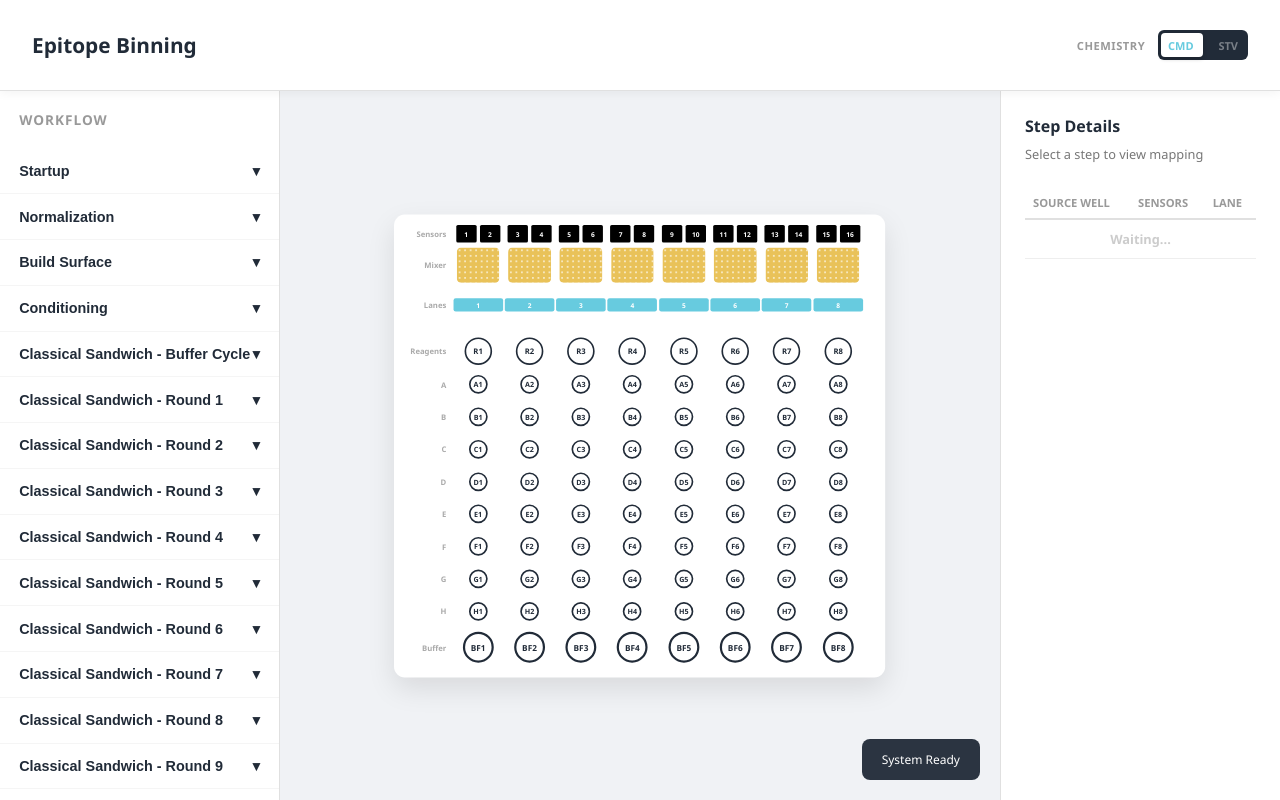
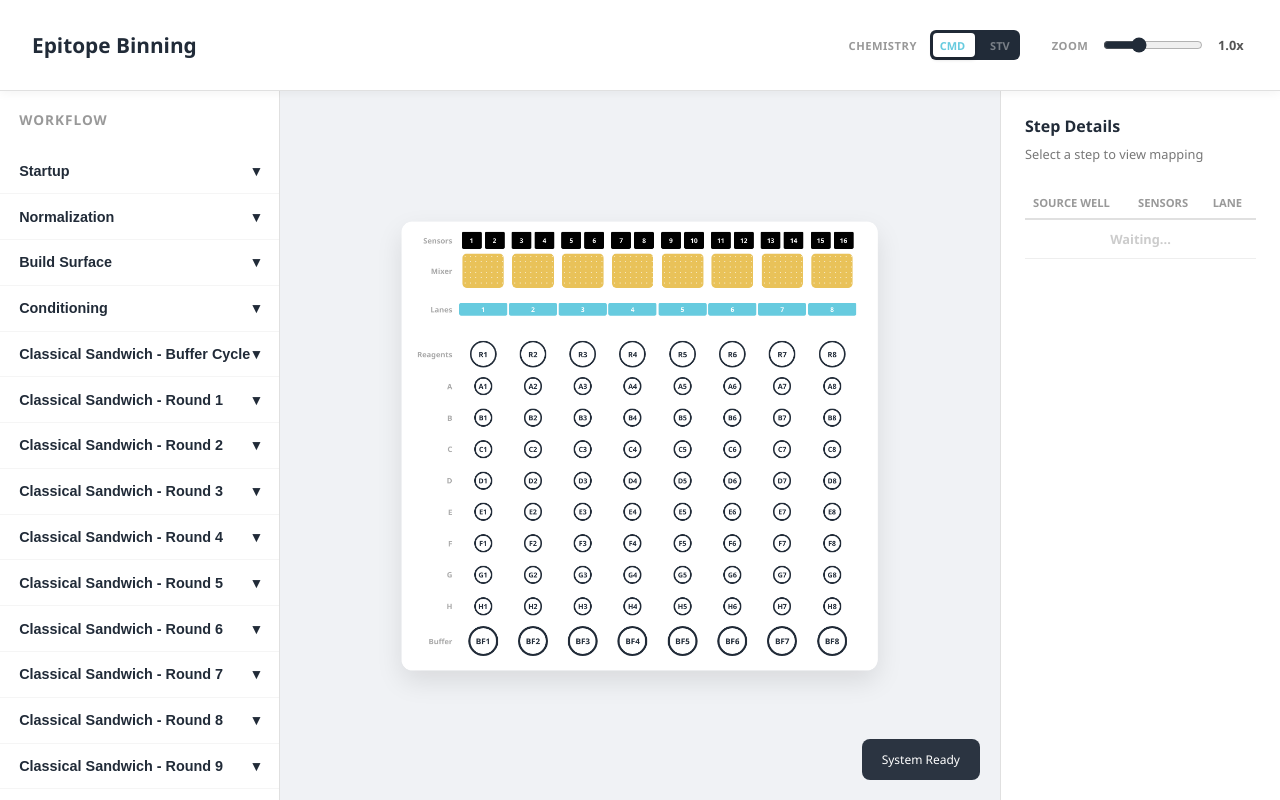
Before and after one commit to nicoya-support/Epitope-Binning-Fluidics, a plain HTML site: page index.html in a window 1280 px wide. Drawn offline with Linux system fonts and the light colour scheme.

Commit message:
Update index.html
Added Zoom and Pan

```diff
--- a/index.html
+++ b/index.html
@@ -3,7 +3,7 @@
 <head>
     <meta charset="UTF-8">
     <meta name="viewport" content="width=device-width, initial-scale=1.0">
-    <title>Epitope Binning - Aux Buffer</title>
+    <title>Epitope Binning - Zoom & Pan</title>
     <style>
         /* --- BRAND PALETTE --- */
         :root {
@@ -102,11 +102,27 @@
         /* --- SCALABLE CANVAS --- */
         main {
             grid-area: main; background-color: #F0F2F5; position: relative;
-            overflow: hidden; display: flex; justify-content: center; align-items: center;
+            overflow: hidden; /* We handle drag ourselves, so hide scrollbars */
+            display: flex; justify-content: center; align-items: center;
+            cursor: grab; /* Default state for pan */
         }
 
-        #scaler { transform-origin: center center; width: 1280px; height: 800px; display: flex; justify-content: center; align-items: center; }
-        .chip-card { background: white; width: 100%; height: 100%; border-radius: 20px; box-shadow: 0 20px 50px rgba(0,0,0,0.1); padding: 20px 40px; position: relative; display: flex; flex-direction: column; }
+        main:active { cursor: grabbing; }
+
+        #scaler {
+            transform-origin: center center;
+            width: 1280px; height: 800px;
+            display: flex; justify-content: center; align-items: center;
+            /* Transition only on scale, not on translate (drag needs to be instant) */
+            transition: transform 0.1s ease-out;
+            will-change: transform;
+        }
+
+        .chip-card {
+            background: white; width: 100%; height: 100%;
+            border-radius: 20px; box-shadow: 0 20px 50px rgba(0,0,0,0.1);
+            padding: 20px 40px; position: relative; display: flex; flex-direction: column;
+        }
 
         .chip-grid {
             display: grid; flex: 1;
@@ -139,6 +155,9 @@
 
         .row-label { font-size: 14px; font-weight: 700; color: #aaa; display: flex; align-items: center; justify-content: flex-end; padding-right: 10px;}
         .cell { position: relative; display: flex; justify-content: center; align-items: center; }
+
+        /* Zoom Slider Styling */
+        #zoomRange { accent-color: var(--nicoya-dark-blue); width: 100px; cursor: pointer; }
 
         /* --- COMPONENT STYLES --- */
         .mixer {
@@ -198,6 +217,12 @@
                     </span>
                 </label>
             </div>
+
+            <div class="config-group">
+                <span class="config-label">Zoom</span>
+                <input type="range" id="zoomRange" min="0.5" max="2.0" step="0.1" value="1.0" oninput="updateZoom(this.value)">
+                <span id="zoomVal" style="font-weight:700; font-size:0.8rem; color:#555; width:30px;">1.0x</span>
+            </div>
         </div>
     </header>
 
@@ -234,6 +259,12 @@
     <script>
         // --- 1. CONFIG & COLORS ---
         let appMode = 'CMD';
+        let zoomFactor = 1.0;
+        let panX = 0;
+        let panY = 0;
+        let isDragging = false;
+        let startX = 0;
+        let startY = 0;
 
         const colorsBinning = {
             'BUFFER': '#29B6F6', 'R8': '#29B6F6',
@@ -274,6 +305,7 @@
         const tableBodyEl = document.getElementById('detailsTableBody');
         const detailsTitleEl = document.getElementById('detailsTitle');
         const detailsSubtitleEl = document.getElementById('detailsSubtitle');
+        const mainContainer = document.getElementById('mainContainer');
 
         // --- WORKFLOW LOGIC ---
         function getSolutionAbSource(sensorNum, roundNum) {
@@ -286,18 +318,15 @@
 
         function getWorkflowBinning() {
             const wf = [];
-            // Startup with Aux Buffer logic for CMD
             wf.push({ id: 'Startup', steps: [{ label: 'Buffer', isAux: true }] });
-
-            // Normalization with Aux Buffer logic for CMD
             wf.push({ id: 'Normalization', steps: [{ label: 'Normalization High' }, { label: 'Buffer', isAux: true }] });
 
             if (appMode === 'CMD') {
                 wf.push({ id: 'Build Surface', steps: [
                     { label: 'EDC/NHS' },
-                    { label: 'Buffer', isAux: true }, // Aux Buffer Logic
+                    { label: 'Buffer', isAux: true },
                     { label: 'Surface Antibody' },
-                    { label: 'Buffer', isAux: true }, // Aux Buffer Logic
+                    { label: 'Buffer', isAux: true },
                     { label: 'Ethanolamine' },
                     { label: 'Buffer', forceBF: true }
                 ]});
@@ -326,7 +355,6 @@
             const sL = (colIndex * 2) - 1;
             const sR = (colIndex * 2);
 
-            // AUX BUFFER LOGIC: If CMD and step is marked isAux, use R8
             if (appMode === 'CMD' && step.isAux) {
                 return [{ id: 'well-R8', off: 0, side: 'Both', type: 'buffer' }];
             }
@@ -335,10 +363,8 @@
 
             if (label.includes('Normalize') || label === 'Normalization High') {
                 if (appMode === 'STV') {
-                    // STV Mode: All sensors use R8 for Norm High
                     return [{ id: 'well-R8', off: 0, side: 'Both', type: 'norm' }];
                 }
-                // CMD Mode: Original Logic (A1/A2 split)
                 return [{ id: (colIndex % 2 !== 0) ? 'well-A1' : 'well-A2', off: 0, side: 'Both' }];
             }
 
@@ -489,7 +515,6 @@
 
             if(drops.length === 0) { logPanel.innerHTML = "No active sources."; return; }
 
-            // Highlight source wells
             drops.forEach(d => {
                 const el = document.getElementById(d.sourceId);
                 if(el) { el.style.backgroundColor = d.color; el.style.borderColor = d.color; el.style.color = '#fff'; }
@@ -508,7 +533,7 @@
             });
             await Promise.all(p1);
 
-            // 2. Align (Gap to Gap)
+            // 2. Align
             const p2 = drops.map(d => {
                 if(!d.element) return Promise.resolve();
                 const srcColNum = parseInt(d.sourceId.match(/\d+$/)[0]);
@@ -521,7 +546,7 @@
             });
             await Promise.all(p2);
 
-            // 3. To Mixer Entry (Parallel or Convergent)
+            // 3. To Mixer
             const p3 = drops.map(d => {
                 if(!d.element) return Promise.resolve();
                 const gapEl = document.getElementById(`gap-${d.targetCol}`);
@@ -531,24 +556,19 @@
                 const mixC = getLocalCoords(mixEl);
                 let targetX = mixC.x;
 
-                // If "Distinct", offset the path so they look parallel (never touching center)
                 if (d.side === 'L') targetX -= 15;
                 if (d.side === 'R') targetX += 15;
 
-                // If "Both" (Shared), it stays center (targetX = mixC.x)
-
                 const end = { x: targetX, y: mixC.y + 20 };
-
                 return animateDirect(d.element, start, end, d.color, 'y-first');
             });
             await Promise.all(p3);
 
             await new Promise(r => setTimeout(r, 100));
 
-            // 4. Mixing / Delivery
+            // 4. Delivery
             drops.forEach(d => {
                 if(d.element) {
-                    // Save reference if we need to reuse the element (for distinct)
                     d.currentPos = {
                         x: parseFloat(d.element.style.left) + 7,
                         y: parseFloat(d.element.style.top) + 7
@@ -562,7 +582,7 @@
                 if(colDrops.length === 0) return;
 
                 const mixer = document.getElementById(`mix-${col}`);
-                const center = getLocalCoords(mixer); // Only used for "Shared" split origin
+                const center = getLocalCoords(mixer);
 
                 const sL = document.getElementById(`s-${col}-L`);
                 const sR = document.getElementById(`s-${col}-R`);
@@ -575,7 +595,6 @@
 
                 const pArr = [];
 
-                // --- DISTINCT PATHS (Parallel) ---
                 if (leftDrop) {
                     const start = leftDrop.currentPos;
                     const dL = createDrop(mixer, leftDrop.color, 0);
@@ -594,7 +613,6 @@
                     }));
                 }
 
-                // --- SHARED PATHS (Converge & Split) ---
                 if (bothDrop) {
                     const dL = createDrop(mixer, bothDrop.color, 0);
                     const dR = createDrop(mixer, bothDrop.color, 0);
@@ -626,16 +644,44 @@
             document.querySelectorAll('.well').forEach(el => { el.style.backgroundColor = ''; el.style.borderColor = ''; el.style.color = ''; });
         }
 
-        function resize() {
-            const container = document.getElementById('mainContainer');
-            if(!container) return;
-            const cw = container.clientWidth; const ch = container.clientHeight;
-            const scale = Math.min(cw / 1280, ch / 800) * 0.98;
-            scalerEl.style.transform = `scale(${scale})`;
+        // --- ZOOM & PAN LOGIC ---
+        function updateZoom(val) {
+            zoomFactor = parseFloat(val);
+            document.getElementById('zoomVal').textContent = zoomFactor.toFixed(1) + 'x';
+            if(zoomFactor <= 1.0) { panX = 0; panY = 0; } // Reset pan if zoomed out
+            resize();
         }
 
+        function resize() {
+            const cw = mainContainer.clientWidth; const ch = mainContainer.clientHeight;
+            // Base Scale logic for "fit to screen"
+            const baseScale = Math.min(cw / 1280, ch / 800) * 0.95;
+            const finalScale = baseScale * zoomFactor;
+
+            scalerEl.style.transform = `translate(${panX}px, ${panY}px) scale(${finalScale})`;
+        }
+
+        // DRAG HANDLERS
+        mainContainer.addEventListener('mousedown', (e) => {
+            if(zoomFactor <= 1.0) return; // Only drag if zoomed in
+            isDragging = true;
+            startX = e.clientX - panX;
+            startY = e.clientY - panY;
+            mainContainer.style.cursor = 'grabbing';
+        });
+
+        mainContainer.addEventListener('mousemove', (e) => {
+            if(!isDragging) return;
+            e.preventDefault();
+            panX = e.clientX - startX;
+            panY = e.clientY - startY;
+            resize(); // Re-apply transform with new pan coords
+        });
+
+        mainContainer.addEventListener('mouseup', () => { isDragging = false; mainContainer.style.cursor = 'grab'; });
+        mainContainer.addEventListener('mouseleave', () => { isDragging = false; mainContainer.style.cursor = 'grab'; });
+
         const resizeObserver = new ResizeObserver(() => requestAnimationFrame(resize));
-        const mainContainer = document.getElementById('mainContainer');
         if(mainContainer) resizeObserver.observe(mainContainer);
 
         function renderGrid() {
```
